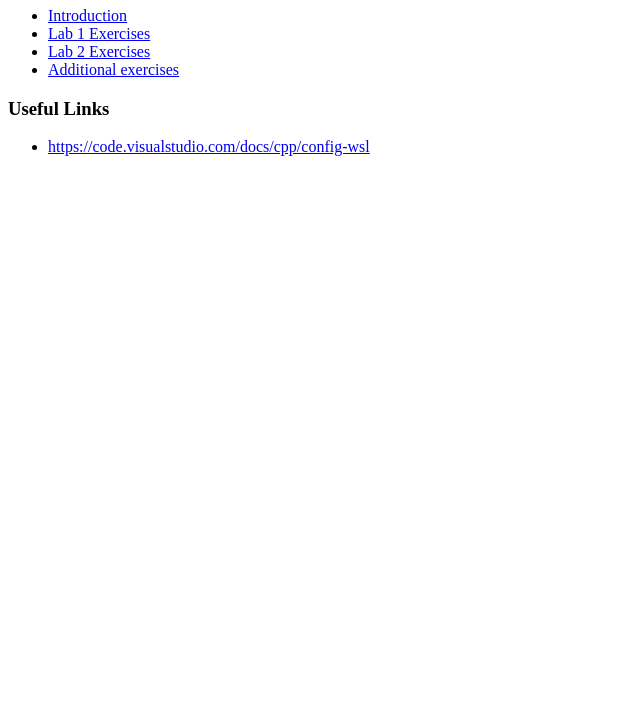
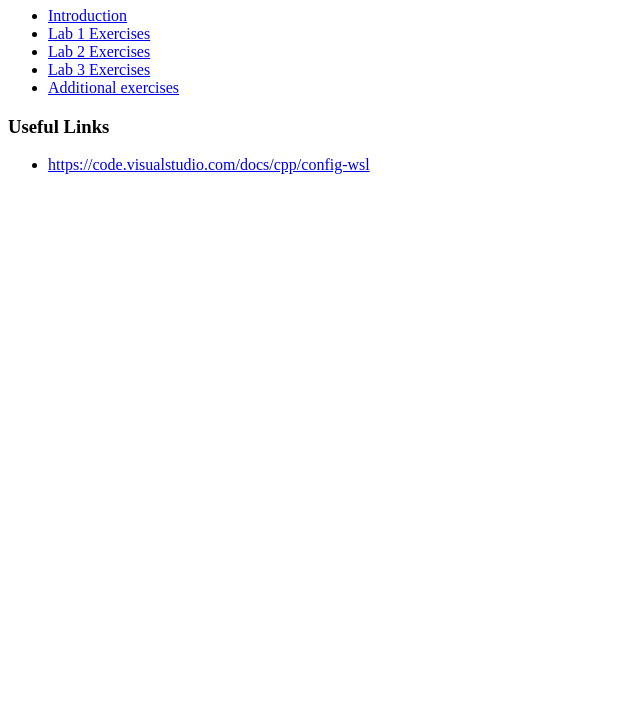
Before and after one commit to nandor/utcn-imp, a plain HTML site: page index.html in a window 1280 px wide. Shown: the part 73-800 px from the top of the page, without its empty margins (0-640 px from the left). Drawn offline with Linux system fonts and the light colour scheme.

Commit message:
worksheet for the 3rd lab

```diff
--- a/index.html
+++ b/index.html
@@ -9,6 +9,7 @@
       <li><a href="td_intro.pdf">Introduction</a></li>
       <li><a href="td_ex1.pdf">Lab 1 Exercises</a></li>
       <li><a href="td_ex2.pdf">Lab 2 Exercises</a></li>
+      <li><a href="td_ex3.pdf">Lab 3 Exercises</a></li>
       <li><a href="td_ex.pdf">Additional exercises</a></li>
     </ul>
 
```
Also changed, not shown: 1 other file.
